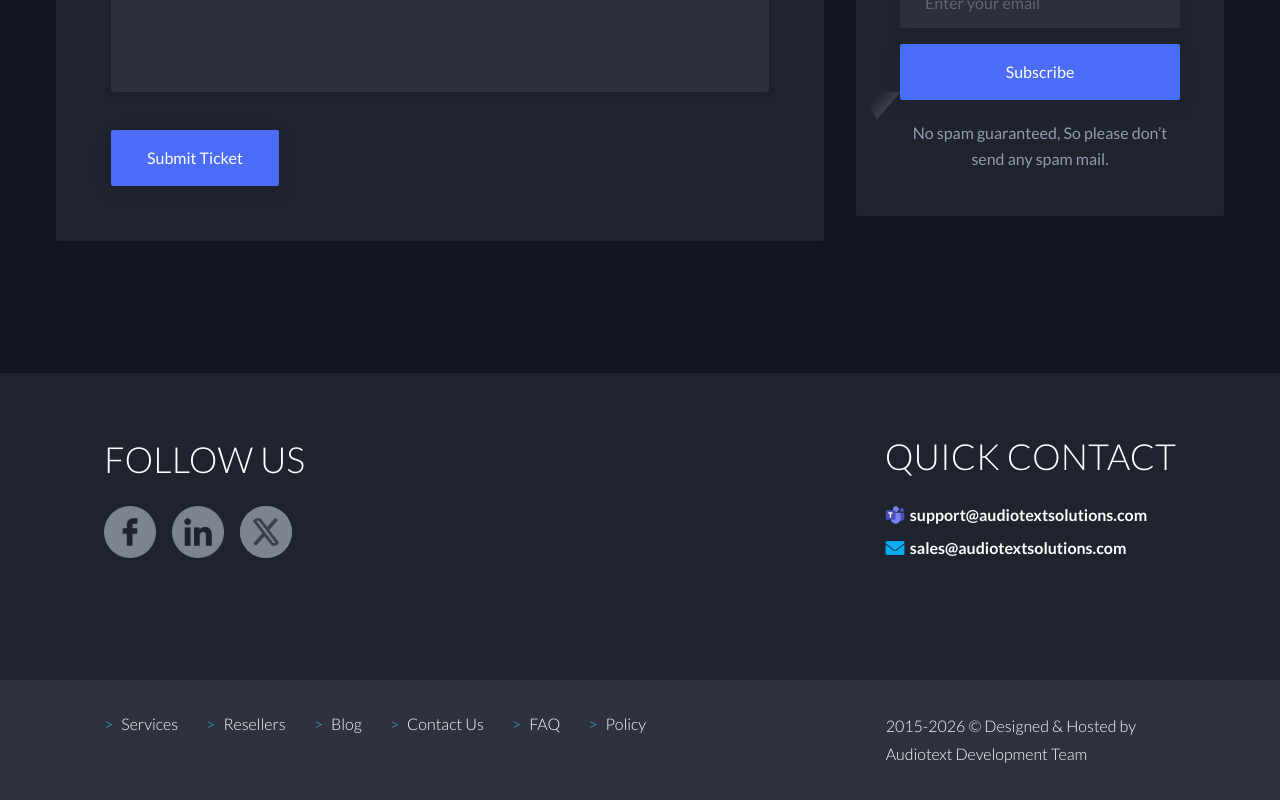
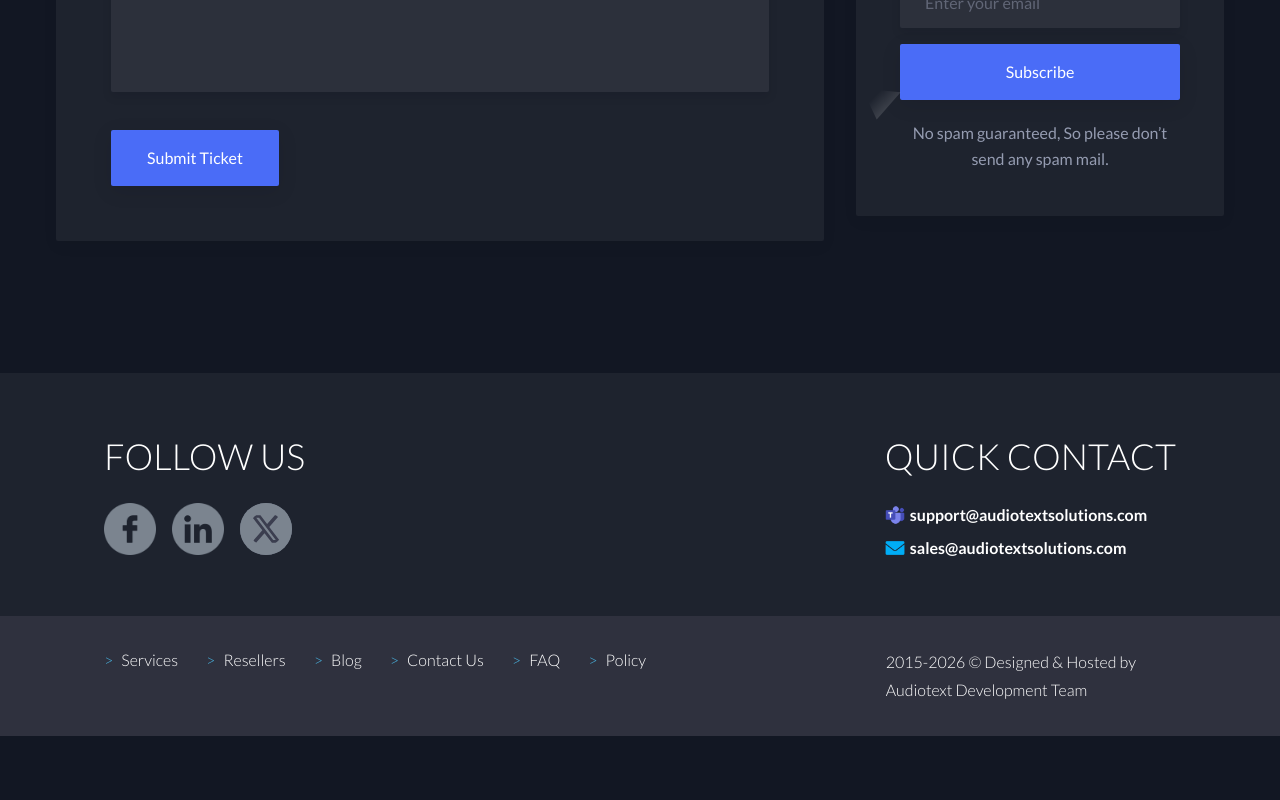
Before and after one commit to ddcrm680/Audio-Text, a Next.js app: page / in a window 1280 px wide. Shown: the part 7501-8301 px from the top of the page. After the commit the page ends 8237 px from the top, so only its background shows below. Built offline with nearby package versions, Linux system fonts and the light colour scheme.

Commit message:
done the footer responsive

```diff
--- a/src/components/Footer/index.tsx
+++ b/src/components/Footer/index.tsx
@@ -14,10 +14,10 @@ const Footer = () => {
     <>
       <footer className="dark:bg-gray-dark footer relative z-10 bg-[#3b3e4f]">
         {/* Top Section */}
-        <div className="mx-auto max-w-6xl px-6 pt-14 pb-30 lg:px-10">
-          <div className="flex items-center justify-between">
+        <div className="mx-auto max-w-6xl px-6 py-12 md:px-8 lg:px-10 lg:py-14">
+          <div className="flex flex-col items-start gap-12 md:flex-row md:justify-between md:gap-16">
             {/* Follow Us */}
-            <div className="socials flex flex-col items-center md:items-start">
+            <div className="socials flex w-full flex-col items-start md:w-1/2 md:items-start">
               <h2 className="mb-5 text-[36px] font-light text-white uppercase">
                 Follow Us
               </h2>
@@ -95,7 +95,7 @@ const Footer = () => {
 
         {/* Bottom Bar */}
         <div className="bg-[#2f313e] py-8">
-          <div className="mx-auto flex max-w-6xl flex-col items-start justify-between gap-6 px-6 lg:flex-row lg:pr-20 lg:pl-10">
+          <div className="mx-auto flex max-w-6xl flex-col items-center justify-between gap-6 px-6 lg:flex-row lg:items-start lg:pr-20 lg:pl-10">
             <ul className="flex flex-wrap items-center justify-center gap-x-7 gap-y-3">
               {FOOTER_LINKS.map((item, id) => (
                 <li key={id}>
```
